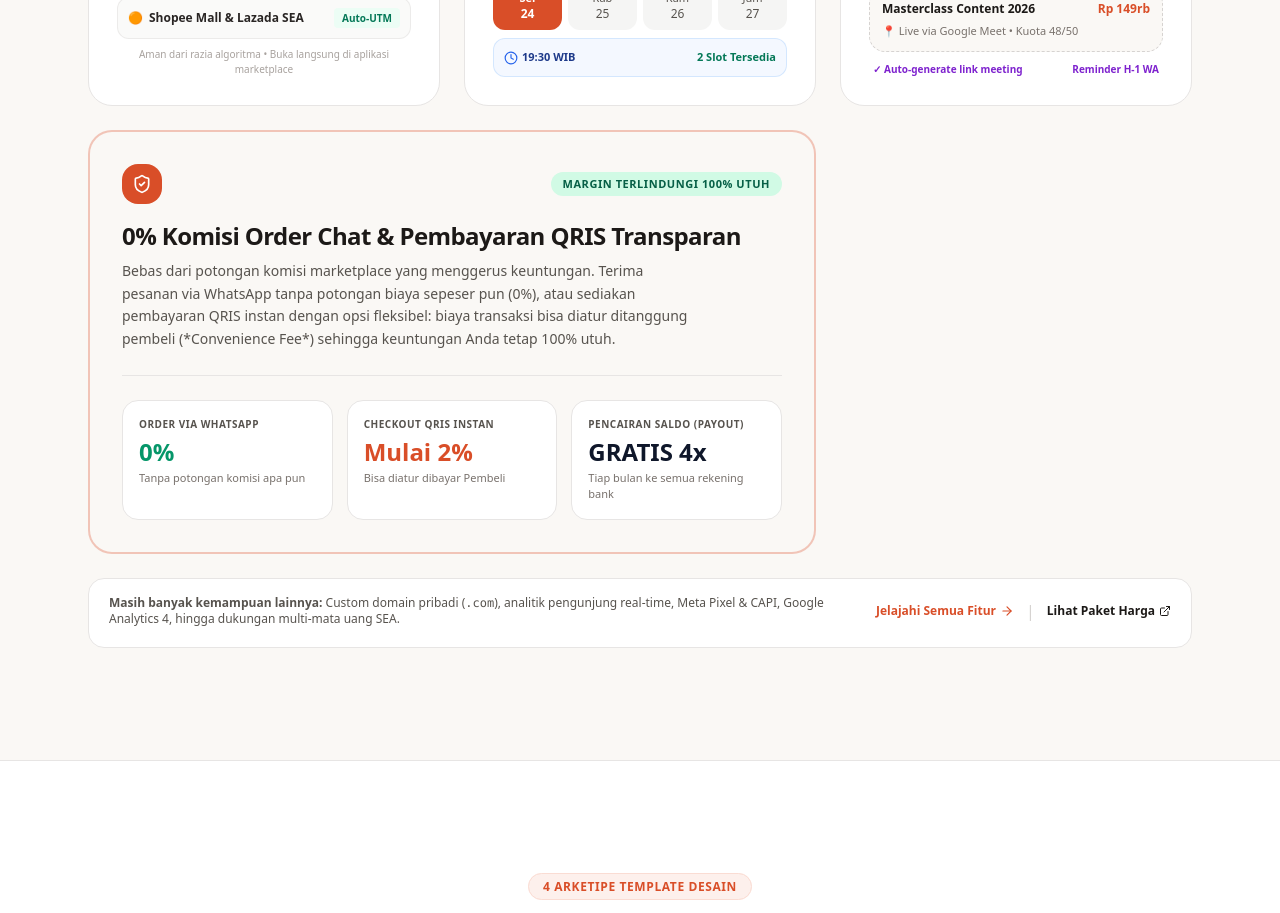
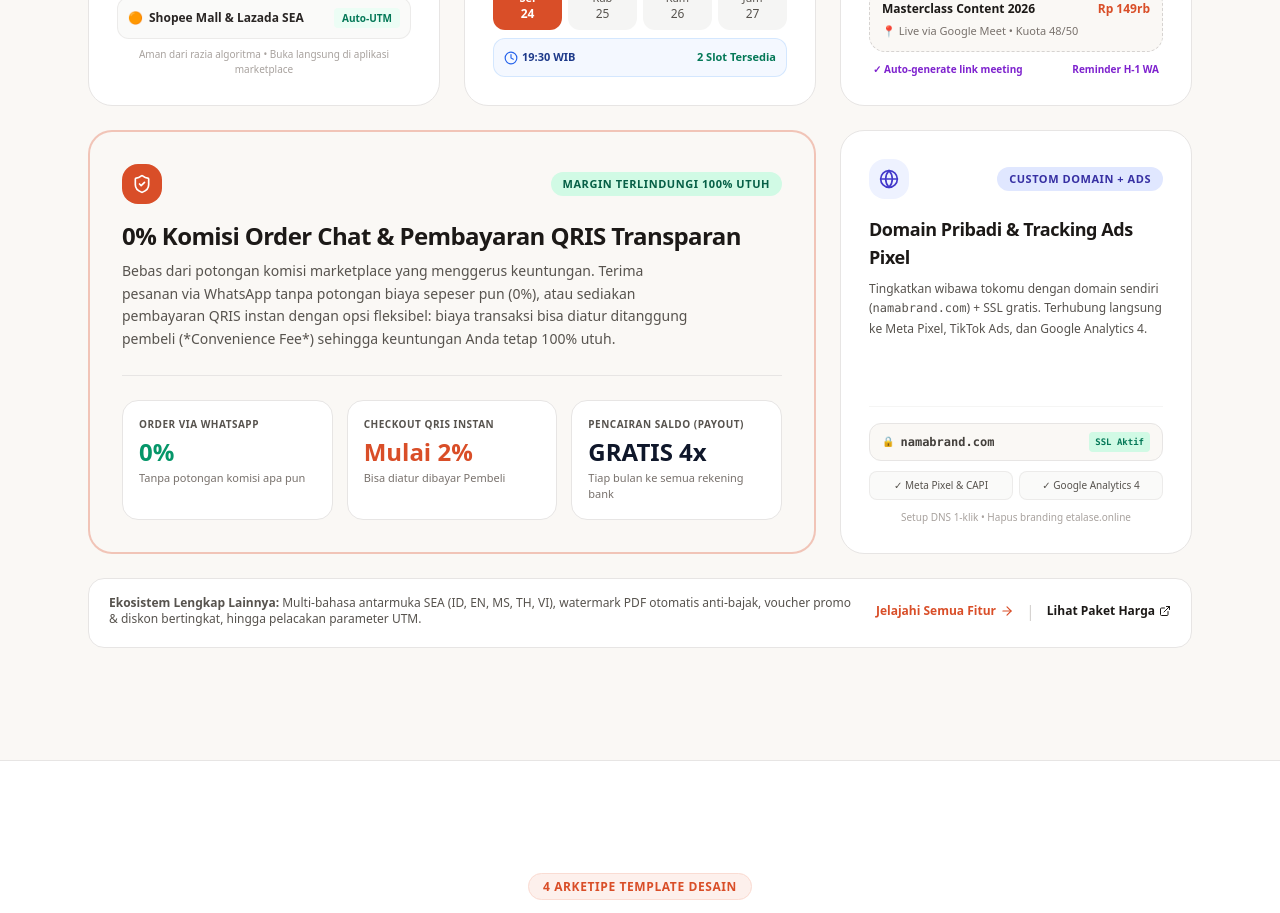
Before and after one commit to nopecode96/etalase, a Next.js app: page / in a window 1280 px wide. Shown: the part 2460-3373 px from the top of the page. Built offline with nearby package versions, Linux system fonts and the light colour scheme.

Commit message:
feat(bento): add custom domain and ads tracking card to complete 3-column bento grid symmetry

```diff
--- a/src/components/home/InteractiveFeatureShowcase.tsx
+++ b/src/components/home/InteractiveFeatureShowcase.tsx
@@ -15,6 +15,7 @@ import {
   Clock,
   Sparkles,
   ExternalLink,
+  Globe,
 } from "lucide-react";
 
 export function InteractiveFeatureShowcase() {
@@ -339,12 +340,61 @@ export function InteractiveFeatureShowcase() {
             </div>
           </div>
         </div>
+
+        {/* ============================================================== */}
+        {/* KARTU 7 (1 Kolom): Custom Domain Pribadi & Analitik Pixel Ads */}
+        {/* ============================================================== */}
+        <div className="bg-white border border-[#E7E5E4] rounded-3xl p-6 sm:p-7 flex flex-col justify-between shadow-2xs hover:shadow-xs transition-shadow">
+          <div>
+            <div className="flex items-center justify-between mb-4">
+              <div className="w-10 h-10 rounded-2xl bg-indigo-50 text-indigo-700 flex items-center justify-center">
+                <Globe className="w-5 h-5" />
+              </div>
+              <span className="text-[11px] font-bold uppercase tracking-wider text-indigo-800 bg-indigo-100 px-3 py-1 rounded-full">
+                Custom Domain + Ads
+              </span>
+            </div>
+
+            <h3 className="text-lg font-bold text-[#1C1917] tracking-tight mb-2">
+              Domain Pribadi &amp; Tracking Ads Pixel
+            </h3>
+            <p className="text-xs text-[#57534E] leading-relaxed">
+              Tingkatkan wibawa tokomu dengan domain sendiri (<code>namabrand.com</code>) + SSL gratis. Terhubung langsung ke Meta Pixel, TikTok Ads, dan Google Analytics 4.
+            </p>
+          </div>
+
+          {/* Micro-UI: Browser URL Bar + Tracking Chips */}
+          <div className="mt-5 pt-4 border-t border-stone-100 space-y-2.5">
+            <div className="bg-[#FAF8F5] border border-[#E7E5E4] rounded-xl px-3 py-2 flex items-center justify-between text-xs font-mono">
+              <span className="text-stone-700 font-semibold truncate flex items-center gap-1.5">
+                <span className="text-emerald-600 text-[10px]">🔒</span>
+                namabrand.com
+              </span>
+              <span className="text-[9px] font-bold text-emerald-700 bg-emerald-100 px-1.5 py-0.5 rounded shrink-0">
+                SSL Aktif
+              </span>
+            </div>
+
+            <div className="grid grid-cols-2 gap-1.5 text-[10px] text-stone-600 font-medium">
+              <div className="bg-stone-50 border border-stone-200/70 rounded-lg p-1.5 text-center truncate">
+                ✓ Meta Pixel &amp; CAPI
+              </div>
+              <div className="bg-stone-50 border border-stone-200/70 rounded-lg p-1.5 text-center truncate">
+                ✓ Google Analytics 4
+              </div>
+            </div>
+
+            <p className="text-[10px] text-stone-400 text-center">
+              Setup DNS 1-klik &bull; Hapus branding etalase.online
+            </p>
+          </div>
+        </div>
       </div>
 
       {/* Bottom Bar: Link Eksplorasi ke Halaman Fitur & Harga */}
       <div className="pt-4 flex flex-col sm:flex-row items-center justify-between gap-4 p-5 rounded-2xl bg-white border border-[#E7E5E4] shadow-2xs">
         <div className="text-xs text-[#57534E] text-center sm:text-left">
-          <strong>Masih banyak kemampuan lainnya:</strong> Custom domain pribadi (<code>.com</code>), analitik pengunjung real-time, Meta Pixel &amp; CAPI, Google Analytics 4, hingga dukungan multi-mata uang SEA.
+          <strong>Ekosistem Lengkap Lainnya:</strong> Multi-bahasa antarmuka SEA (ID, EN, MS, TH, VI), watermark PDF otomatis anti-bajak, voucher promo &amp; diskon bertingkat, hingga pelacakan parameter UTM.
         </div>
 
         <div className="flex items-center gap-3 shrink-0">
```
